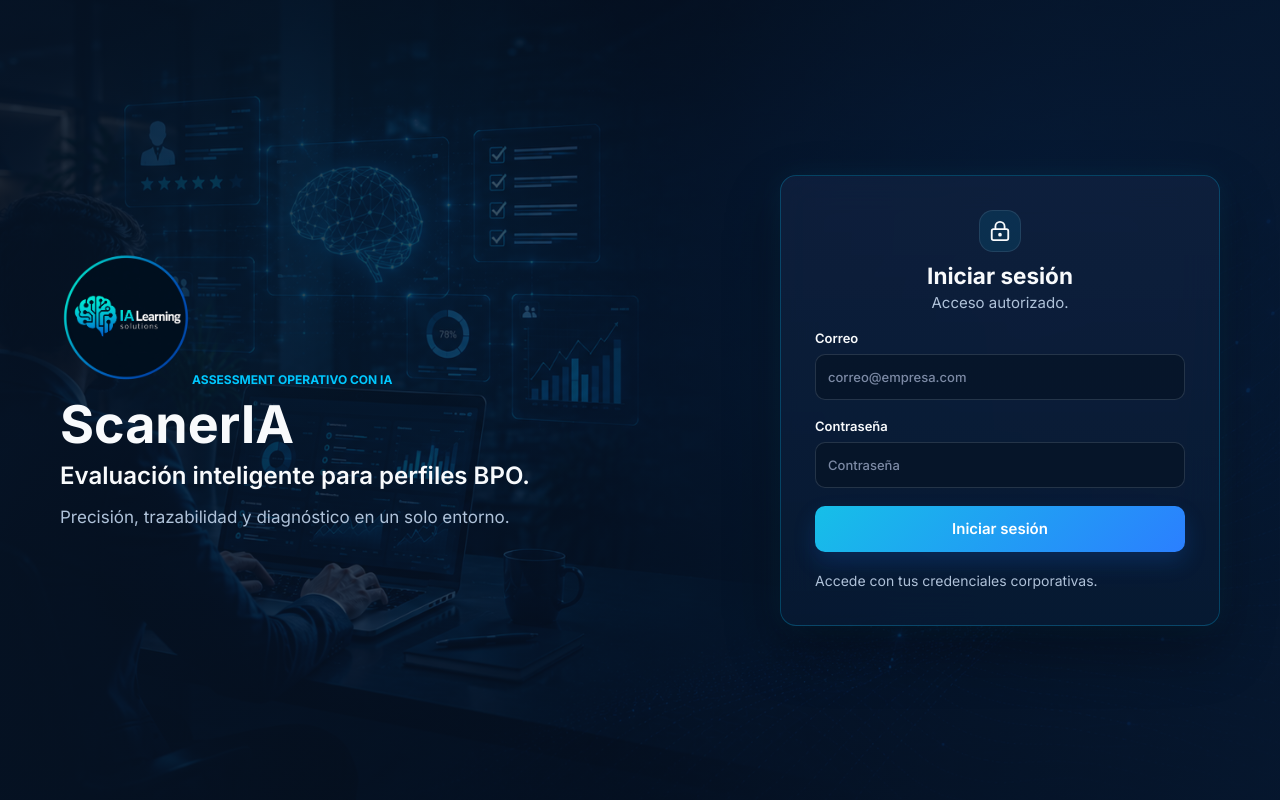
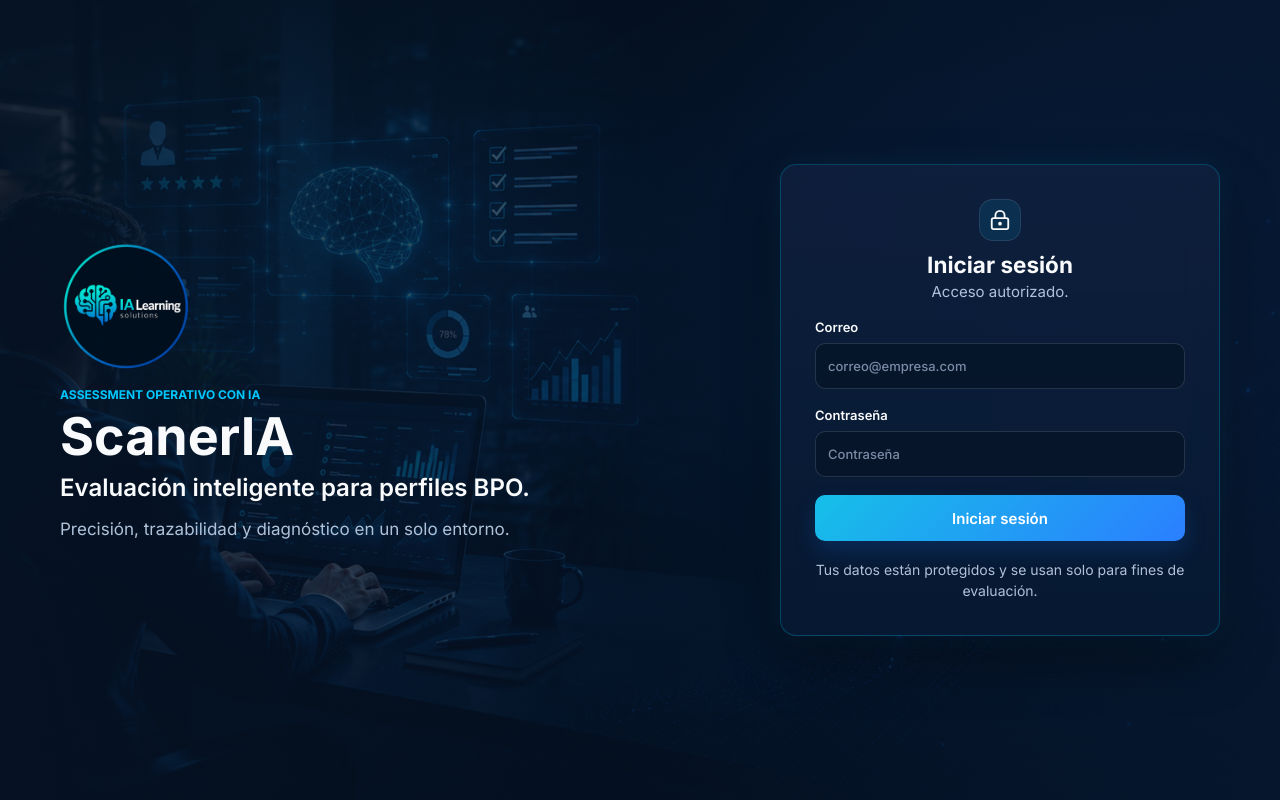
Before and after one commit to pablogcampos95-cloud/Scaner, a React (Vite) app: page /login in a window 1280 px wide. Built offline with nearby package versions, Linux system fonts and the light colour scheme; no server answers.

Commit message:
Polish alignment and chart labels

```diff
--- a/src/components/charts/ResultsDistributionChart.jsx
+++ b/src/components/charts/ResultsDistributionChart.jsx
@@ -8,19 +8,31 @@
   'Pendiente de revisión': '#8B5CF6',
 };
 
+const SHORT_LABELS = {
+  Aptos: 'Aptos',
+  'Aptos con refuerzo': 'Refuerzo',
+  'No aptos temporales': 'No aptos',
+  'Pendiente de revisión': 'Revisión',
+};
+
 export default function ResultsDistributionChart({ title = 'Resultado de evaluados', data }) {
   const hasData = data.some((item) => item.value > 0);
+  const chartData = data.map((item) => ({
+    ...item,
+    displayName: SHORT_LABELS[item.name] || item.name,
+  }));
 
   return (
     <ChartCard title={title} subtitle="Distribución de resultados finales.">
       {hasData ? (
         <ResponsiveContainer width="100%" height={260}>
-          <BarChart data={data} layout="vertical" margin={{ top: 8, right: 24, left: 24, bottom: 8 }}>
+          <BarChart data={chartData} layout="vertical" margin={{ top: 8, right: 32, left: 8, bottom: 8 }}>
             <CartesianGrid stroke="rgba(148, 163, 184, 0.10)" horizontal={false} />
             <XAxis type="number" allowDecimals={false} tick={{ fill: '#A8B3C7', fontSize: 12 }} axisLine={{ stroke: 'rgba(148, 163, 184, 0.16)' }} />
-            <YAxis type="category" dataKey="name" width={132} tick={{ fill: '#A8B3C7', fontSize: 12 }} axisLine={false} tickLine={false} />
+            <YAxis type="category" dataKey="displayName" width={76} tick={{ fill: '#A8B3C7', fontSize: 12 }} axisLine={false} tickLine={false} />
             <Tooltip
               formatter={(value) => [value, 'Evaluados']}
+              labelFormatter={(_, payload) => payload?.[0]?.payload?.name || ''}
               cursor={{ fill: 'rgba(22, 191, 232, 0.06)' }}
               contentStyle={{ background: '#0B1728', border: '1px solid rgba(148, 163, 184, 0.18)', borderRadius: 12, color: '#F8FAFC' }}
               labelStyle={{ color: '#A8B3C7' }}
--- a/src/pages/DashboardAdmin.jsx
+++ b/src/pages/DashboardAdmin.jsx
@@ -74,8 +74,10 @@
     <section className="page-stack">
       <div className="dashboard-hero">
         <div>
-          <Logo size="sm" showText={false} />
-          <span className="eyebrow">Administrador</span>
+          <div className="hero-kicker">
+            <Logo size="sm" showText={false} />
+            <span className="eyebrow">Administrador</span>
+          </div>
           <h1>Control de evaluaciones</h1>
           <p>Monitorea resultados, brechas y avance por perfil.</p>
         </div>
--- a/src/pages/DashboardSupervisor.jsx
+++ b/src/pages/DashboardSupervisor.jsx
@@ -84,8 +84,10 @@
     <section className="page-stack">
       <div className="dashboard-hero">
         <div>
-          <Logo size="sm" showText={false} />
-          <span className="eyebrow">Supervisor</span>
+          <div className="hero-kicker">
+            <Logo size="sm" showText={false} />
+            <span className="eyebrow">Supervisor</span>
+          </div>
           <h1>Seguimiento de evaluados</h1>
           <p>Registra postulantes, asigna pruebas y monitorea resultados.</p>
         </div>
--- a/src/pages/Login.jsx
+++ b/src/pages/Login.jsx
@@ -83,8 +83,8 @@
           </button>
           <p className="demo-note login-note">
             {isSupabaseConfigured
-              ? 'Accede con tus credenciales corporativas.'
-              : 'Modo local: admin@demo.com o supervisor@demo.com con cualquier contraseña.'}
+              ? 'Tus datos están protegidos y se usan solo para fines de evaluación.'
+              : 'Tus datos están protegidos. Modo local: admin@demo.com o supervisor@demo.com.'}
           </p>
         </form>
       </section>
--- a/src/styles/dashboard.css
+++ b/src/styles/dashboard.css
@@ -32,6 +32,17 @@
   font-weight: 700;
   line-height: 1.12;
   margin-bottom: 10px;
+}
+
+.hero-kicker {
+  align-items: center;
+  display: flex;
+  gap: 12px;
+  margin-bottom: 10px;
+}
+
+.hero-kicker .eyebrow {
+  margin-bottom: 0;
 }
 
 .dashboard-hero p,
--- a/src/styles/forms.css
+++ b/src/styles/forms.css
@@ -29,10 +29,17 @@
 
 .login-copy {
   color: var(--text-main);
+  display: grid;
+  justify-items: start;
 }
 
 .login-hero-logo {
+  display: flex;
   margin-bottom: 14px;
+}
+
+.login-copy .eyebrow {
+  display: block;
 }
 
 .login-copy h1 {
@@ -183,7 +190,7 @@
 .login-note {
   font-size: 14px;
   line-height: 1.5;
-  text-align: left;
+  text-align: center;
 }
 
 .check-row {
```
